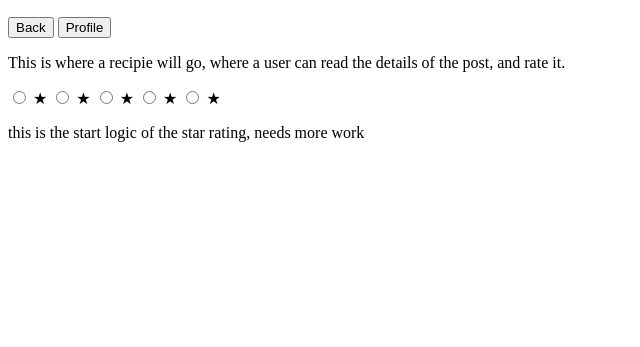
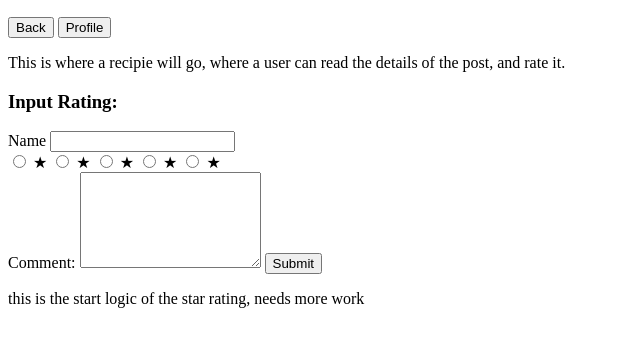
Before and after one commit to JNSREB2023/startup, a plain HTML site: page rate_my_recipe/rating-page.html in a window 1280 px wide. Shown: the part 51-398 px from the top of the page, without its empty margins (0-640 px from the left). Drawn offline with Linux system fonts and the light colour scheme.

Commit message:
commit 8

```diff
--- a/rate_my_recipe/rating-page.html
+++ b/rate_my_recipe/rating-page.html
@@ -21,6 +21,11 @@
         details of the post, and rate it.
     </p>
     <p>
+        <section class="add-rating">
+        <h3>Input Rating:</h3>
+        <form action="/add-rating" method="POST">
+        <label for="name">Name</label>
+        <input type="text" id="name" name="name"/>
         <div class="star-rating">
             <input type="radio" id="star5" name="rating" value="5" />
             <label for="star5" title="5 stars">&#9733;</label>
@@ -33,6 +38,10 @@
             <input type="radio" id="star1" name="rating" value="1" />
             <label for="star1" title="1 star">&#9733;</label>
         </div>
+        <label for="name">Comment:</label>
+        <textarea id="comment" name="comment" rows="6"required></textarea>
+        <button type="submit">Submit</button>
+        </form>
     </p>
     <p>
         this is the start logic of the star rating, needs more work
```
Also changed, not shown: rate_my_recipe/directory-page.html (+1 -1 lines).
